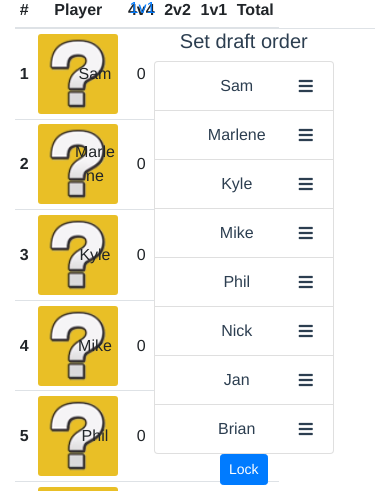
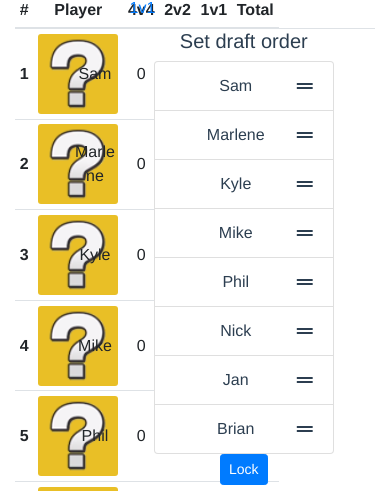
Before and after one commit to flammcon/smash, a Vue app: page / in a window 390 px wide. Shown: the part 114-605 px from the top of the page. Built offline with nearby package versions, Linux system fonts and the light colour scheme.

Commit message:
use grip lines instead of hamburger

```diff
--- a/src/components/2v2v2v2.vue
+++ b/src/components/2v2v2v2.vue
@@ -15,7 +15,7 @@
               <li class="list-group-item">{{team.player1.results.bloodbath}} - {{team.player1.name}}</li>
               <li class="list-group-item">{{team.player2.results.bloodbath}} - {{team.player2.name}}</li>
             </ul>
-            <i v-bind:class="[{ disabled: locked }, 'fas', 'fa-bars']"/>
+            <i v-bind:class="[{ disabled: locked }, 'fas', 'fa-grip-lines']"/>
           </div>
         </div>
       </draggable>
--- a/src/components/Bloodbath.vue
+++ b/src/components/Bloodbath.vue
@@ -7,7 +7,7 @@
           <tr v-for="(player, index) in this.results" :key="`bloodbath-${player.id}`">
             <th scope="row">{{index + 1}}</th>
             <td><PlayerCard :player="player" :index="index"/></td>
-            <td><i v-bind:class="[{ disabled: locked }, 'fas', 'fa-bars']" /></td>
+            <td><i v-bind:class="[{ disabled: locked }, 'fas', 'fa-grip-lines']" /></td>
           </tr>
         </draggable>
       </table>
--- a/src/components/Draft.vue
+++ b/src/components/Draft.vue
@@ -9,7 +9,7 @@
       >
         <li v-for="player in draft_order" :key="`draft-${player.id}`" class="list-group-item player">
           <div class="playerName">{{player.name}}</div>
-          <i class="fas fa-bars hamburger"/>
+          <i class="fas fa-grip-lines grip"/>
         </li>
       </draggable>
     </ul>
@@ -194,7 +194,7 @@ img:hover {
    flex:1;
 }
 
-.hamburger {
+.grip {
   align-self: center;
 }
 </style>
```
